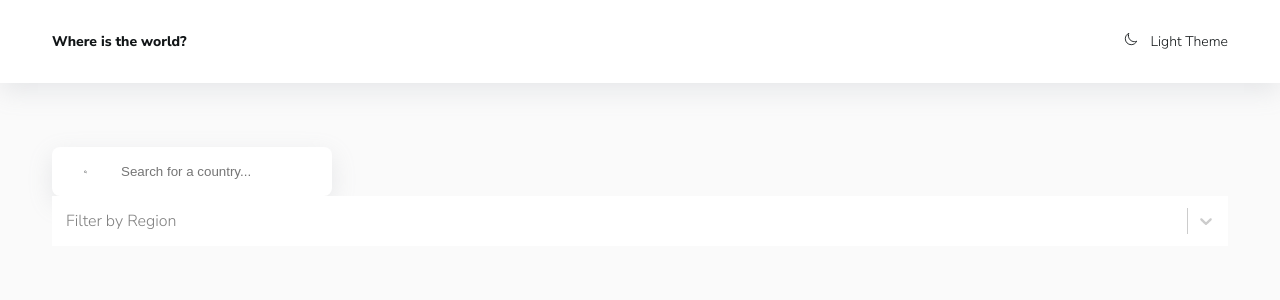
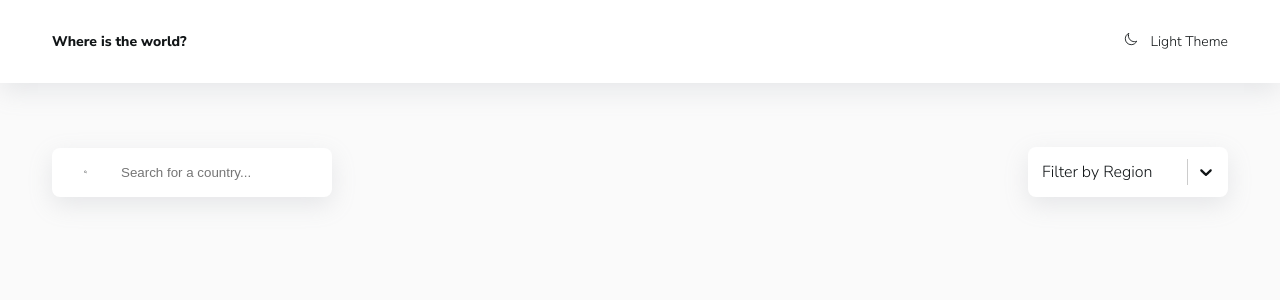
Before and after one commit to AlexNemtsev/countries-api, a React (Vite) app: page / in a window 1280 px wide. Shown: the top 300 px of the page. Built offline with nearby package versions, Linux system fonts and the light colour scheme.

Commit message:
fix: fix styles on CustomSelect

```diff
--- a/src/components/Controls.tsx
+++ b/src/components/Controls.tsx
@@ -1,4 +1,5 @@
 import { useState } from 'react';
+import styled from 'styled-components';
 import Search from './Search';
 import CustomSelect from './CustomSelect';
 
@@ -6,6 +7,18 @@ interface Option {
   value: string;
   label: string;
 }
+
+const Wrapper = styled.div`
+  display: flex;
+  flex-direction: column;
+  align-items: flex-start;
+
+  @media (min-width: 767px) {
+    flex-direction: row;
+    justify-content: space-between;
+    align-items: center;
+  }
+`;
 
 const options: Option[] = [
   { value: 'Africa', label: 'Africa' },
@@ -20,7 +33,7 @@ export default function Controls() {
   const [region, setRegion] = useState('second');
 
   return (
-    <div>
+    <Wrapper>
       <Search search={search} setSearch={setSearch} />
       <CustomSelect
         options={options}
@@ -28,8 +41,8 @@ export default function Controls() {
         isClearable
         isSearchable={false}
         value={region}
-        onChange={setRegion}
+        // onChange={setRegion}
       />
-    </div>
+    </Wrapper>
   );
 }
--- a/src/components/CustomSelect.tsx
+++ b/src/components/CustomSelect.tsx
@@ -7,10 +7,10 @@ export default styled(Select).attrs({
       ...baseStyles,
       backgroundColor: 'var(--colors-ui-base)',
       color: 'var(--colors-text)',
-      borderRadius: 'var (--radius)',
+      borderRadius: 'var(--radius)',
       padding: '0.25rem',
       border: 'none',
-      boxshadow: 'var (--shadow)',
+      boxShadow: 'var(--shadow)',
       height: '50px',
     }),
     option: (
@@ -23,4 +23,25 @@ export default styled(Select).attrs({
       backgroundColor: props.isSelected ? 'var(--colors-background)' : 'var(--colors-ui-base)',
     }),
   },
-})``;
+})`
+  width: 200px;
+  border-radius: var(--radius);
+  font-family: var(--family);
+  border: none;
+
+  & > * {
+    box-shadow: var(--shadow);
+  }
+
+  & input {
+    padding-left: 0.25rem;
+  }
+
+  & * {
+    color: var(--colors-text) !important;
+  }
+
+  & > div[id] {
+    background-color: var(--colors-ui-base);
+  }
+`;
--- a/src/components/Search.tsx
+++ b/src/components/Search.tsx
@@ -32,6 +32,7 @@ const Input = styled.input.attrs({
   outline: none;
   margin-left: 2rem;
   color: var(--colors-text);
+  background-color: var(--colors-ui-base);
 `;
 
 export default function Search({ search, setSearch }: SearchProps) {
```
